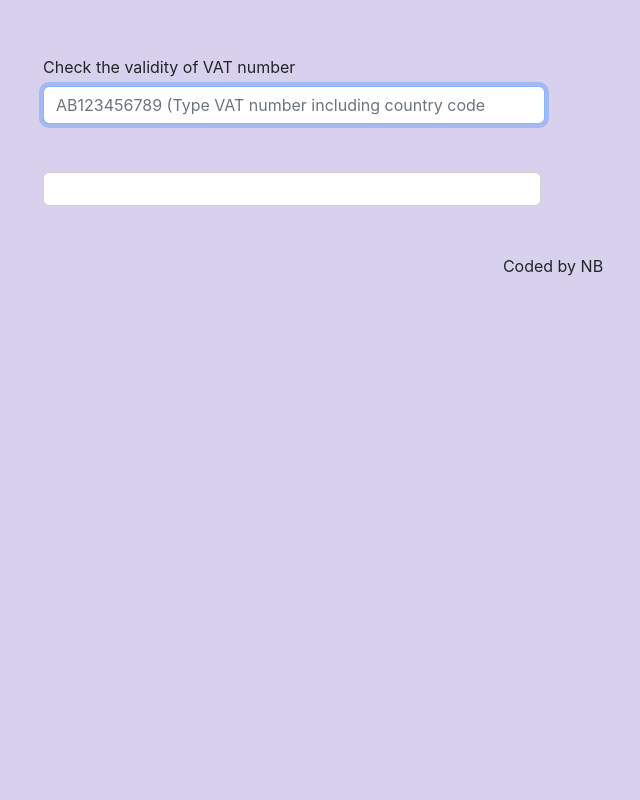
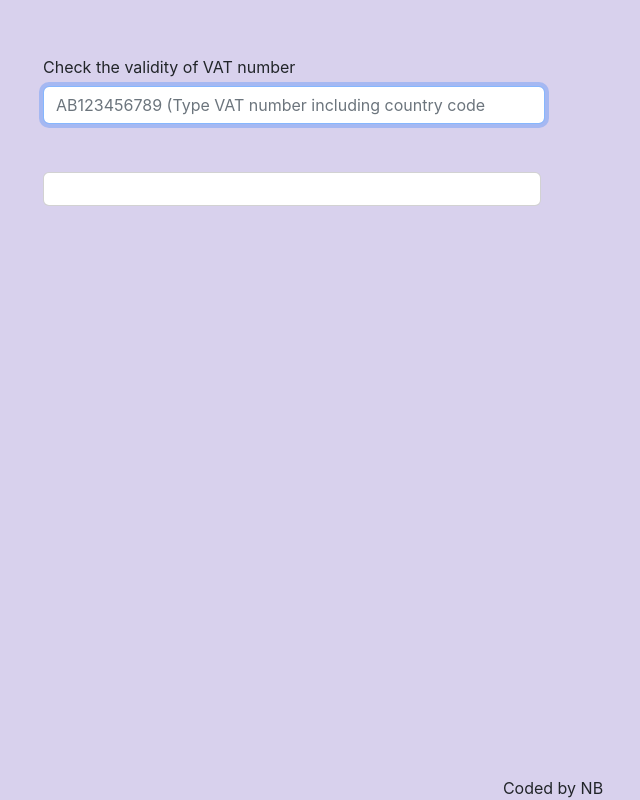
Before and after one commit to Natta-Sha/vat-id-check-app, a React (Create React App) app: page / in a window 1280 px wide. Shown: the whole page, without its empty margins (87-727 px from the left). Built offline with nearby package versions, Linux system fonts and the light colour scheme.

Commit message:
styling of footer

```diff
--- a/src/App.css
+++ b/src/App.css
@@ -6,6 +6,5 @@ body {
 }
 
 .App-footer {
-  text-align: center;
-  margin: 30px 0;
+  font-size: small;
 }
--- a/src/App.js
+++ b/src/App.js
@@ -7,7 +7,9 @@ export default function App() {
     <div className="App">
       <div className="container">
         <VatIdCheck />
-        <footer className="App-footer">Coded by NB</footer>
+        <footer className="App-footer" class="fixed-bottom text-center">
+          Coded by NB
+        </footer>
       </div>
     </div>
   );
```
